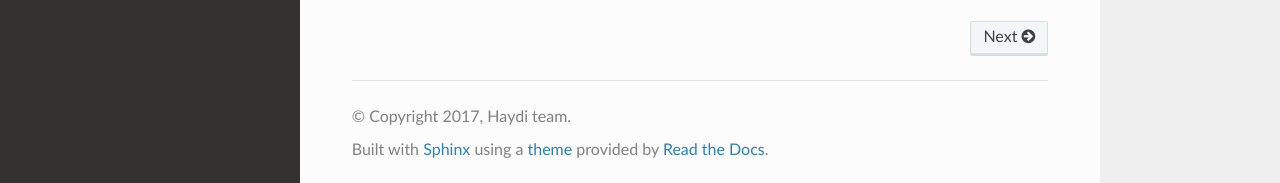
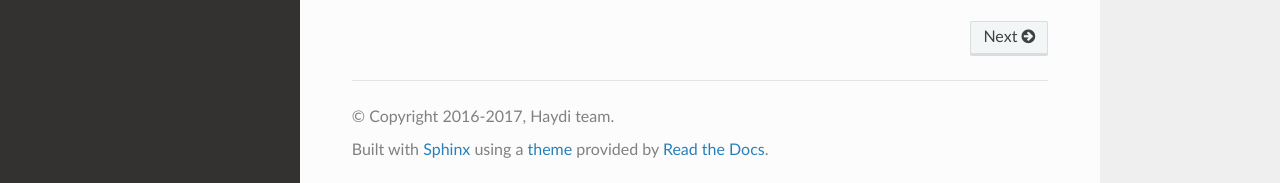
Before and after one commit to spirali/haydi, a Sphinx documentation site: the page built from docs/source/index.rst, in a window 1280 px wide and 1275 px high. Shown: the part 1089-1272 px from the top of the window. Built offline with Sphinx 7.4.7 and the Read the Docs theme 2.0.0, drawn with Linux system fonts in a browser that asks for light colours; some of the changed lines change nothing that is shown.

Commit message:
DOC: update copyright year range

```diff
--- a/docs/source/conf.py
+++ b/docs/source/conf.py
@@ -32,6 +32,7 @@
 
 import sys
 import os
+import datetime
 
 DOC_DIR = os.path.dirname(os.path.dirname(os.path.abspath(__file__)))
 ROOT_DIR = os.path.dirname(DOC_DIR)
@@ -72,7 +73,7 @@ master_doc = 'index'
 
 # General information about the project.
 project = u'Haydi'
-copyright = u'2017, Haydi team'
+copyright = u'2016-{}, Haydi team'.format(datetime.datetime.now().year)
 author = u'Haydi team'
 
 # The version info for the project you're documenting, acts as replacement for
```
